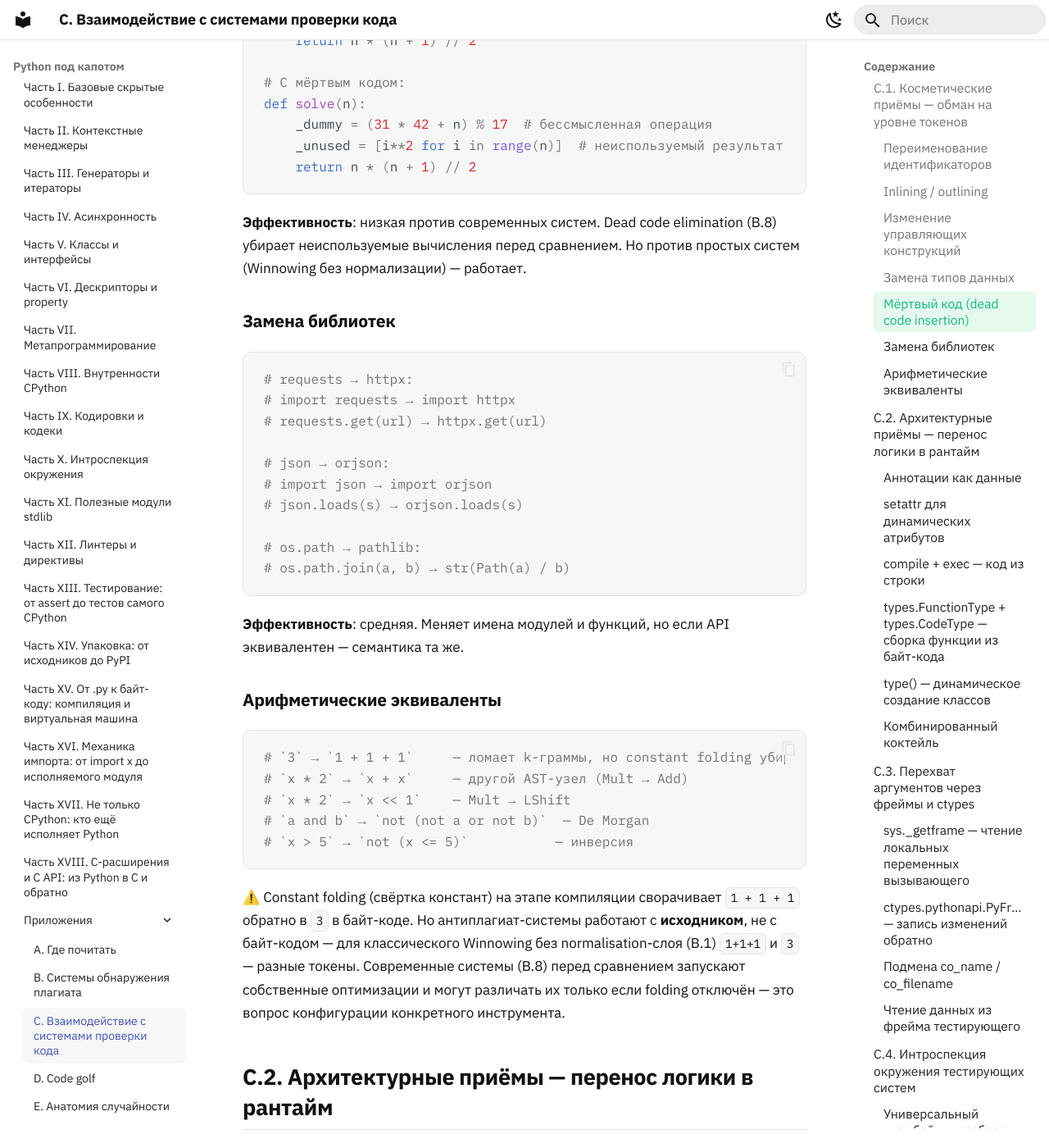
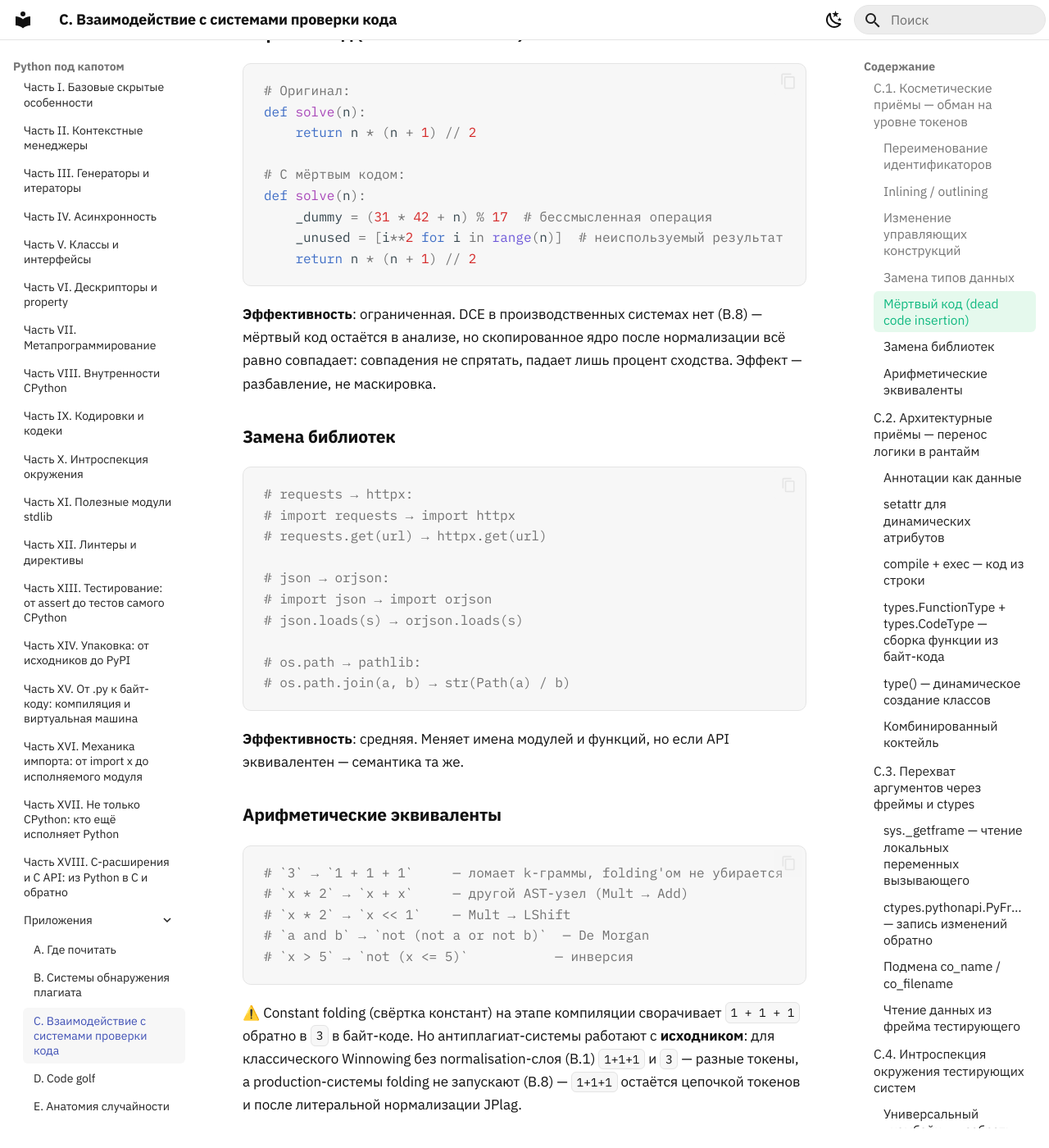
Before and after one commit to n3xumc0r3/py-underhood, an MkDocs documentation site: the page built from book/appendix-c-code-checkers.md, in a window 1280 px wide and 1400 px high, scrolled down 3450 px. Shown: the whole window at 82% size. Built offline with MkDocs 1.6.1 and Material for MkDocs 9.7.7, drawn with Linux system fonts in a browser that asks for light colours; some of the changed text lies outside the part shown.

Commit message:
app C per review: C.1/C.6 normalizer claims aligned with own B.5 and documented JPlag normalization (inlining/for-while now WORK against renaming normalizers, table cells fixed, no more invented MOSS/JPlag canonicalization), dead-code and constant-folding passages no longer rest on removed B.8 DCE thesis (dilution not masking, folding note rewritten, table footnote), restricted_globals frame-isolation claim reversed per live run (exec frame sees caller locals on 3.12.15), Tarpit PyCon 2012 phantom replaced with real Batchelder 'Eval really is dangerous' blog post (same fix as app A), PyFrame_LocalsToFast corrected: undocumented in 3.8-3.12 C-API docs, no-op since 3.13 (PEP 667 write-through f_locals survives technique), real 3.12 __subclasses__ reprs (weakref.ReferenceType etc) + import-order caveat, 'интерпретаторе' typo, available={} init added

````diff
--- a/book/appendix-c-code-checkers.md
+++ b/book/appendix-c-code-checkers.md
@@ -50,7 +50,7 @@ def process(s):
     if _check_range(n): return _double(n)
 ```
 
-**Эффективность**: средняя. Меняет AST-структуру (количество `FunctionDef` узлов), но нормализаторы MOSS/JPlag сливают inline-функции обратно.
+**Эффективность**: высокая против статических систем. Меняет AST-структуру (количество `FunctionDef` узлов) и последовательность токенов — нормализаторы этого не разворачивают: JPlag нормализует имена и литералы (Sağlam et al., 2024), переименовывающая AST-нормализация (B.5) тип узла не меняет. Против динамического анализа бесполезно.
 
 ### Изменение управляющих конструкций { #izmenenie }
 
@@ -81,7 +81,7 @@ for x in data:
     result.append(x * 2)
 ```
 
-**Эффективность**: средняя. Меняет тип AST-узла (`For` → `While`, `For` → `ListComp`), но семантика та же. AST-нормализаторы (B.5) сводят все варианты к канонической форме.
+**Эффективность**: средняя. Меняет тип AST-узла (`For` → `While`, `For` → `ListComp`), но семантика та же. Против переименующей нормализации (B.5) это работает — см. её же список атак; живая проверка B.5: `for`-версия и comprehension-версия дают разные дампы.
 
 ### Замена типов данных { #zamena }
 
@@ -114,7 +114,7 @@ def solve(n):
     return n * (n + 1) // 2
 ```
 
-**Эффективность**: низкая против современных систем. Dead code elimination (B.8) убирает неиспользуемые вычисления перед сравнением. Но против простых систем (Winnowing без нормализации) — работает.
+**Эффективность**: ограниченная. DCE в производственных системах нет (B.8) — мёртвый код остаётся в анализе, но скопированное ядро после нормализации всё равно совпадает: совпадения не спрятать, падает лишь процент сходства. Эффект — разбавление, не маскировка.
 
 ### Замена библиотек { #zamena-2 }
 
@@ -136,14 +136,14 @@ def solve(n):
 ### Арифметические эквиваленты { #arifmeticheskie }
 
 ```python
-# `3` → `1 + 1 + 1`     — ломает k-граммы, но constant folding убирает
+# `3` → `1 + 1 + 1`     — ломает k-граммы, folding'ом не убирается (B.8)
 # `x * 2` → `x + x`     — другой AST-узел (Mult → Add)
 # `x * 2` → `x << 1`    — Mult → LShift
 # `a and b` → `not (not a or not b)`  — De Morgan
 # `x > 5` → `not (x <= 5)`           — инверсия
 ```
 
-⚠️ Constant folding (свёртка констант) на этапе компиляции сворачивает `1 + 1 + 1` обратно в `3` в байт-коде. Но антиплагиат-системы работают с **исходником**, не с байт-кодом — для классического Winnowing без normalisation-слоя (B.1) `1+1+1` и `3` — разные токены. Современные системы (B.8) перед сравнением запускают собственные оптимизации и могут различать их только если folding отключён — это вопрос конфигурации конкретного инструмента.
+⚠️ Constant folding (свёртка констант) на этапе компиляции сворачивает `1 + 1 + 1` обратно в `3` в байт-коде. Но антиплагиат-системы работают с **исходником**: для классического Winnowing без normalisation-слоя (B.1) `1+1+1` и `3` — разные токены, а production-системы folding не запускают (B.8) — `1+1+1` остаётся цепочкой токенов и после литеральной нормализации JPlag.
 
 ## C.2. Архитектурные приёмы — перенос логики в рантайм { #C.2 }
 
@@ -283,7 +283,7 @@ def compute():
     return result    # 42, хотя вычислений не было
 ```
 
-⚠️ `PyFrame_LocalsToFast` — внутренняя C-API функция (упомянута в C-API документации, но без гарантий стабильности). Работает на CPython, не работает на PyPy/Jython. Может быть удалена в будущих версиях.
+⚠️ `PyFrame_LocalsToFast` — экспортируемая, но **недокументированная** функция: в C-API документации 3.8–3.12 её нет вовсе. Работает на CPython до 3.12 включительно (проверено на 3.12.15). С 3.13 она soft-deprecated и **ничего не делает** («As of Python 3.13, they do nothing» — официальная документация): там `frame.f_locals` — write-through прокси (PEP 667), и запись в него меняет локали фрейма напрямую — тот же трюк без ctypes. На PyPy/Jython не рассчитывайте.
 
 ### Подмена `co_name` / `co_filename` { #podmena }
 
@@ -322,7 +322,7 @@ else:
     print("wrong")
 ```
 
-⚠️ Современные тестирующие системы изолируют student code через `exec(code, restricted_globals)` — `sys._getframe` возвращает фрейм `exec`, не тестирующего скрипта. Но если изоляция неполная — фрейм доступен.
+⚠️ Изоляция через `exec(code, restricted_globals)` фреймы **не** изолирует: `sys._getframe(1)` из exec-кода по-прежнему видит локали вызывающего (проверено на 3.12.15: `expected_output` и `test_number` читаются и с урезанными globals). Кадр exec-кода — ребёнок кадра, вызвавшего `exec`; реальную изоляцию даёт только отдельный процесс или поток.
 
 ## C.4. Интроспекция окружения тестирующих систем { #C.4 }
 
@@ -512,11 +513,12 @@ print("провалены проверки:", failed or "нет")
 
 # Шаг 3: __subclasses__() — все классы, прямо унаследованные от object.
 ().__class__.__base__.__subclasses__()
-# [<class 'type'>, <class 'weakref'>, <class 'weakcallableproxy'>, ...,
-#  <class 'os._wrap_close'>, <class '_sitebuiltins.Quitter'>, ...]
+# [<class 'type'>, <class 'async_generator'>, <class 'bytearray_iterator'>, ...,
+#  <class 'weakref.ReferenceType'>, ..., <class 'os._wrap_close'>,
+#  <class '_sitebuiltins.Quitter'>, ...]
 ```
 
-Тот же трюк работает из **любого** объекта: `[].__class__.__base__.__subclasses__()`, `"".__class__.__base__.__subclasses__()`, `{}.__class__.__base__.__subclasses__()`, `(0).__class__.__base__.__subclasses__()` — все дадут один и тот же список, потому что `__base__` любого типа рано или поздно ведёт к `object`.
+Тот же трюк работает из **любого** объекта: `[].__class__.__base__.__subclasses__()`, `"".__class__.__base__.__subclasses__()`, `{}.__class__.__base__.__subclasses__()`, `(0).__class__.__base__.__subclasses__()` — все дадут один и тот же список, потому что `__base__` любого типа рано или поздно ведёт к `object`. Состав и порядок классов в списке зависят от того, что успело импортироваться к моменту вызова.
 
 ### Поиск класса с доступом к `os` { #poisk }
 
@@ -644,16 +646,16 @@ exec(compile(tree, "<sandbox>", "exec"), sandbox_globals)
 | Приём | Winnowing (B.1) | AST-нормализация (B.5) | Динамический анализ (B.7) | Стилометрия (B.6) |
 |---|---|---|---|---|
 | Переименование | ❌ не работает | ❌ | ❌ | ⚠️ (стиль имён) |
-| Inlining/outlining | ⚠️ частично | ❌ | ❌ | ✅ работает |
-| Замена `for`→`while` | ⚠️ | ❌ | ❌ | ✅ |
-| Мёртвый код | ✅ | ❌ (DCE) | ❌ | ✅ |
+| Inlining/outlining | ✅ | ✅ | ❌ | ✅ работает |
+| Замена `for`→`while` | ⚠️ | ✅ | ❌ | ✅ |
+| Мёртвый код | ⚠️ | ❌ * | ❌ | ✅ |
 | Замена библиотек | ✅ | ⚠️ | ❌ | ✅ |
 | Аннотации как данные | ✅ | ✅ | ⚠️ | ✅ |
 | `exec` из строки | ✅ | ✅ | ⚠️ | ✅ |
 | `types.FunctionType` | ✅ | ✅ | ⚠️ | ✅ |
 | Перехват фреймов | ✅ | ✅ | ⚠️ | ✅ |
 
-✅ = приём работает (обходит детекцию), ❌ = не работает (система видит сквозь), ⚠️ = частично.
+✅ = приём работает (обходит детекцию), ❌ = не работает (система видит сквозь), ⚠️ = частично. \* мёртвый код против AST-нормализации: не из-за DCE (его в production нет, B.8), а потому что ядро совпадает после переименования.
 
 **Вывод**: против современных систем (MOSS, JPlag, Dolos) с AST-нормализацией косметика **не работает**. Архитектурные приёмы (`exec`, `types.FunctionType`) обходят статический анализ, но **привлекают внимание** — `exec` в студенческом коде — красный флаг. Динамический анализ (если система его применяет) видит всё.
 
````
Also changed, not shown: other parts of book/appendix-c-code-checkers.md (+3 -2 lines).
